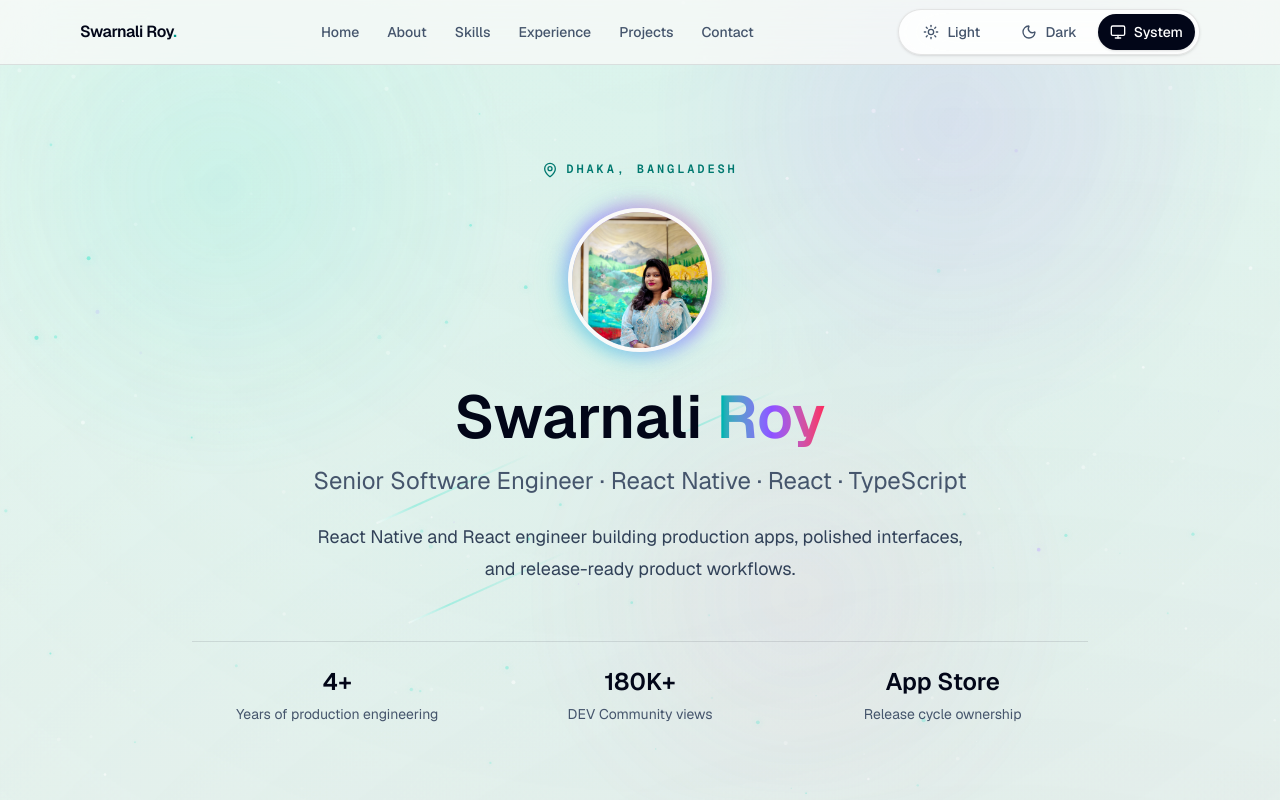
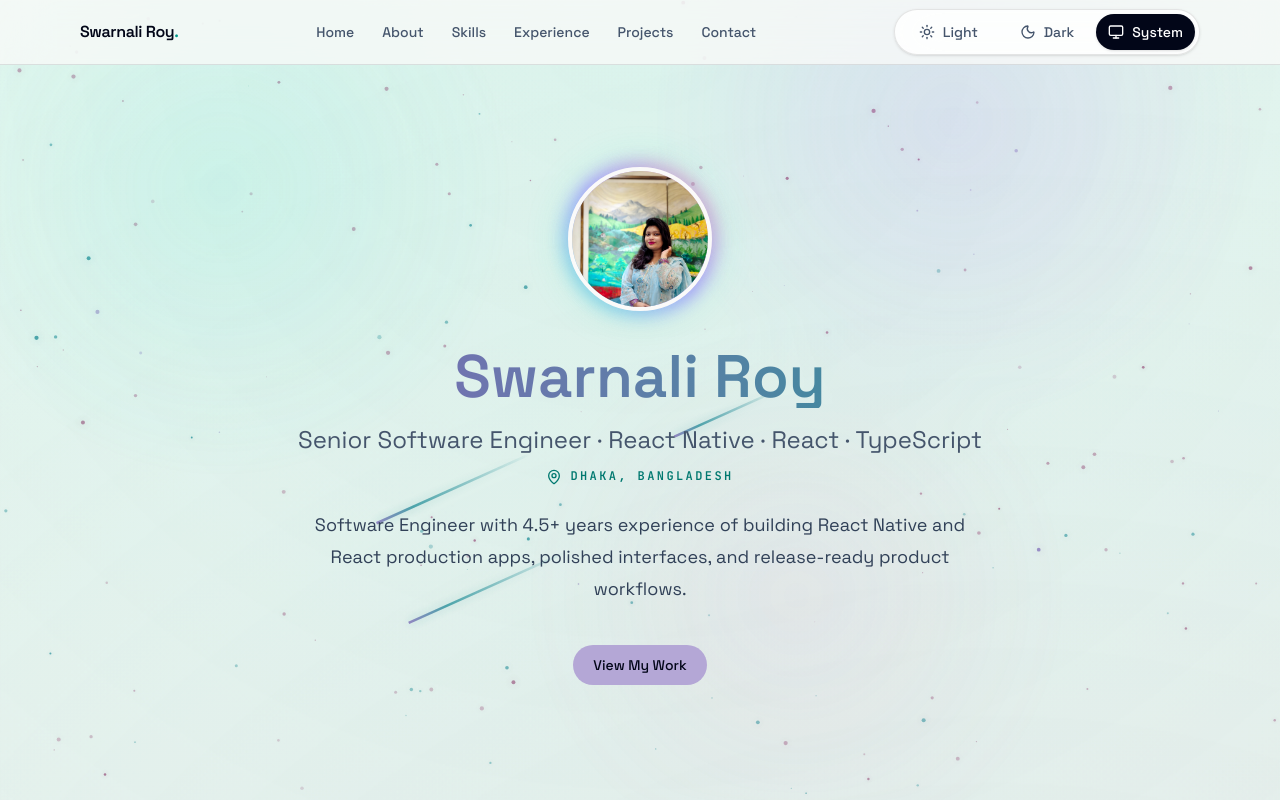
Before and after one commit to SwarnaliRoy94/swarnali-roy-portfolio, a Next.js app: page / in a window 1280 px wide. Shown: the top 800 px of the page. Built offline with nearby package versions, Linux system fonts and the light colour scheme.

Commit message:
Polish hero, contact links, and light-mode starfield

```diff
--- a/src/app/layout.tsx
+++ b/src/app/layout.tsx
@@ -1,14 +1,14 @@
 import type { Metadata } from "next";
-import { Geist, Geist_Mono } from "next/font/google";
+import { JetBrains_Mono, Space_Grotesk } from "next/font/google";
 import { ThemeProvider } from "@/components/theme-provider";
 import "./globals.css";
 
-const geistSans = Geist({
+const spaceGrotesk = Space_Grotesk({
   variable: "--font-geist-sans",
   subsets: ["latin"],
 });
 
-const geistMono = Geist_Mono({
+const jetBrainsMono = JetBrains_Mono({
   variable: "--font-geist-mono",
   subsets: ["latin"],
 });
@@ -43,7 +43,7 @@ export default function RootLayout({
   return (
     <html
       lang="en"
-      className={`${geistSans.variable} ${geistMono.variable} h-full antialiased`}
+      className={`${spaceGrotesk.variable} ${jetBrainsMono.variable} h-full antialiased`}
       suppressHydrationWarning
     >
       <body className="min-h-full flex flex-col">
--- a/src/components/portfolio-page.tsx
+++ b/src/components/portfolio-page.tsx
@@ -23,9 +23,8 @@ import {
   projects,
   skillCategories,
   skills,
-  stats,
 } from "@/lib/portfolio-data";
-import { useMemo, useState } from "react";
+import { useEffect, useMemo, useState } from "react";
 
 const navItems = [
   { label: "Home", href: "#top" },
@@ -291,6 +290,30 @@ export function PortfolioPage() {
     [activeSkillCategory],
   );
 
+  useEffect(() => {
+    if ("scrollRestoration" in window.history) {
+      window.history.scrollRestoration = "manual";
+    }
+
+    if (window.location.hash) {
+      window.history.replaceState(
+        null,
+        "",
+        `${window.location.pathname}${window.location.search}`,
+      );
+    }
+
+    window.requestAnimationFrame(() => {
+      window.scrollTo({ behavior: "auto", left: 0, top: 0 });
+    });
+  }, []);
+
+  function scrollToProjects() {
+    document
+      .getElementById("projects")
+      ?.scrollIntoView({ behavior: reduceMotion ? "auto" : "smooth" });
+  }
+
   return (
     <main className="relative min-h-screen overflow-hidden bg-[radial-gradient(circle_at_50%_0%,rgba(45,226,197,0.16),transparent_34%),radial-gradient(circle_at_78%_18%,rgba(244,114,182,0.12),transparent_28%),linear-gradient(180deg,#fbfaf5,#f3f1e9)] text-slate-950 dark:bg-[radial-gradient(circle_at_50%_0%,rgba(45,226,197,0.14),transparent_34%),radial-gradient(circle_at_78%_18%,rgba(168,85,247,0.14),transparent_28%),linear-gradient(180deg,#070b12,#020617_46%,#050816)] dark:text-white">
       <Starfield />
@@ -345,12 +368,7 @@ export function PortfolioPage() {
             transition={{ duration: 0.55, ease: "easeOut" }}
             variants={reveal(Boolean(reduceMotion))}
           >
-            <p className="font-mono text-xs font-semibold uppercase tracking-[0.24em] text-teal-700 dark:text-teal-300">
-              <MapPin aria-hidden="true" className="mr-2 inline size-4" />
-              {profile.location}
-            </p>
-
-            <div className="mt-6 flex justify-center">
+            <div className="flex justify-center">
               <div className="relative rounded-full p-1.5">
                 <div className="absolute inset-0 rounded-full bg-gradient-to-tr from-teal-300 via-violet-400 to-rose-300 opacity-80 blur-sm" />
                 <Image
@@ -365,35 +383,32 @@ export function PortfolioPage() {
             </div>
 
             <div className="mt-7">
-              <h1 className="text-4xl font-semibold leading-[1.05] text-slate-950 dark:text-white md:text-6xl">
-                Swarnali{" "}
-                <span className="bg-gradient-to-r from-teal-500 via-violet-500 to-rose-500 bg-clip-text text-transparent dark:from-teal-200 dark:via-violet-300 dark:to-rose-300">
-                  Roy
-                </span>
+              <h1 className="bg-gradient-to-r from-[#7C6AB6] to-[#258F99] bg-clip-text text-4xl font-semibold leading-[1.05] text-transparent dark:from-[#B4A7D6] dark:to-[#8BD5DD] md:text-6xl">
+                Swarnali Roy
               </h1>
             </div>
 
             <p className="mx-auto mt-4 max-w-3xl text-lg text-slate-600 dark:text-slate-300 md:text-2xl">
               {profile.role} · React Native · React · TypeScript
             </p>
+            <p className="mt-3 font-mono text-xs font-semibold uppercase tracking-[0.2em] text-teal-700 dark:text-teal-300">
+              <MapPin aria-hidden="true" className="mr-2 inline size-4" />
+              {profile.location}
+            </p>
             <p className="mx-auto mt-6 max-w-2xl text-base leading-8 text-slate-700 dark:text-slate-100 md:text-lg">
               {profile.headline}
             </p>
+            <div className="mt-10 flex justify-center">
+              <button
+                className="inline-flex h-10 items-center justify-center rounded-full bg-[#B4A7D6] px-5 py-2 text-sm font-medium text-slate-950 transition-all duration-300 hover:scale-105 hover:shadow-[0_0_18px_rgba(180,167,214,0.45)] active:scale-95"
+                onClick={scrollToProjects}
+                type="button"
+              >
+                View My Work
+              </button>
+            </div>
 
           </motion.div>
-
-          <div className="mt-14 grid w-full max-w-4xl gap-3 border-t border-slate-950/10 pt-6 dark:border-white/10 sm:grid-cols-3">
-            {stats.map((item) => (
-              <div key={item.label}>
-                <p className="text-2xl font-semibold text-slate-950 dark:text-white">
-                  {item.value}
-                </p>
-                <p className="mt-1 text-sm leading-6 text-slate-600 dark:text-slate-400">
-                  {item.label}
-                </p>
-              </div>
-            ))}
-          </div>
         </section>
 
         <motion.section
@@ -655,9 +670,9 @@ export function PortfolioPage() {
 
         <Section
           description="Selected work chosen to show product context, technical stack, and the kind of ownership behind each build."
-          eyebrow="Selected work"
+          eyebrow="selected work"
           id="projects"
-          title="Projects"
+          title="Featured Projects"
         >
           <div className="grid gap-4 md:grid-cols-2">
             {projects.map((project, index) => {
--- a/src/components/starfield.tsx
+++ b/src/components/starfield.tsx
@@ -70,22 +70,32 @@ export function Starfield() {
     };
 
     const draw = () => {
+      const isDarkMode = document.documentElement.classList.contains("dark");
+
       context.clearRect(0, 0, window.innerWidth, window.innerHeight);
 
       stars.forEach((star) => {
         const twinkle = reduceMotion.matches
           ? 1
           : 0.7 + Math.sin(frame * 0.035 + star.twinkle) * 0.3;
-        const color =
-          star.hue === "teal"
+        const color = isDarkMode
+          ? star.hue === "teal"
             ? "94,234,212"
             : star.hue === "violet"
               ? "196,181,253"
-              : "255,255,255";
+              : "255,255,255"
+          : star.hue === "teal"
+            ? "37,143,153"
+            : star.hue === "violet"
+              ? "124,106,182"
+              : "155,92,130";
+        const starAlpha = isDarkMode
+          ? star.opacity * twinkle
+          : Math.min(0.82, star.opacity * twinkle * 0.96 + 0.12);
 
-        context.fillStyle = `rgba(${color},${star.opacity * twinkle})`;
-        context.shadowBlur = star.radius > 1.4 ? 9 : 5;
-        context.shadowColor = `rgba(${color},0.65)`;
+        context.fillStyle = `rgba(${color},${starAlpha})`;
+        context.shadowBlur = star.radius > 1.4 ? (isDarkMode ? 9 : 10) : 5;
+        context.shadowColor = `rgba(${color},${isDarkMode ? 0.65 : 0.42})`;
         context.beginPath();
         context.arc(star.x, star.y, star.radius, 0, Math.PI * 2);
         context.fill();
@@ -109,6 +119,12 @@ export function Starfield() {
           return;
         }
 
+        const meteorOpacity = isDarkMode
+          ? meteor.opacity
+          : Math.min(0.82, meteor.opacity * 1.65);
+        const meteorHead = isDarkMode ? "255,255,255" : "124,106,182";
+        const meteorCore = isDarkMode ? "94,234,212" : "37,143,153";
+
         const gradient = context.createLinearGradient(
           meteor.x,
           meteor.y,
@@ -116,16 +132,19 @@ export function Starfield() {
           meteor.y - meteor.length * 0.45,
         );
 
-        gradient.addColorStop(0, `rgba(255,255,255,${meteor.opacity})`);
-        gradient.addColorStop(0.25, `rgba(94,234,212,${meteor.opacity})`);
-        gradient.addColorStop(1, "rgba(94,234,212,0)");
+        gradient.addColorStop(0, `rgba(${meteorHead},${meteorOpacity})`);
+        gradient.addColorStop(0.24, `rgba(${meteorCore},${meteorOpacity})`);
+        gradient.addColorStop(1, `rgba(${meteorCore},0)`);
 
+        context.shadowBlur = isDarkMode ? 0 : 10;
+        context.shadowColor = `rgba(${meteorCore},0.35)`;
         context.strokeStyle = gradient;
-        context.lineWidth = 2;
+        context.lineWidth = isDarkMode ? 2 : 2.5;
         context.beginPath();
         context.moveTo(meteor.x, meteor.y);
         context.lineTo(meteor.x + meteor.length, meteor.y - meteor.length * 0.45);
         context.stroke();
+        context.shadowBlur = 0;
 
         if (!reduceMotion.matches) {
           meteor.x -= meteor.speed;
@@ -159,7 +178,7 @@ export function Starfield() {
   return (
     <canvas
       aria-hidden="true"
-      className="pointer-events-none fixed inset-0 z-0 h-full w-full opacity-80 dark:opacity-90"
+      className="pointer-events-none fixed inset-0 z-0 h-full w-full opacity-95 dark:opacity-90"
       ref={canvasRef}
     />
   );
--- a/src/lib/portfolio-data.ts
+++ b/src/lib/portfolio-data.ts
@@ -16,7 +16,7 @@ export const profile = {
   name: "Swarnali Roy",
   role: "Senior Software Engineer",
   headline:
-    "React Native and React engineer building production apps, polished interfaces, and release-ready product workflows.",
+    "Software Engineer with 4.5+ years experience of building React Native and React production apps, polished interfaces, and release-ready product workflows.",
   summary:
     "I build production-grade React Native, React, and Next.js experiences, translate Figma into refined interfaces, integrate real APIs, and help teams ship through clear Agile workflows.",
   about: [
```
